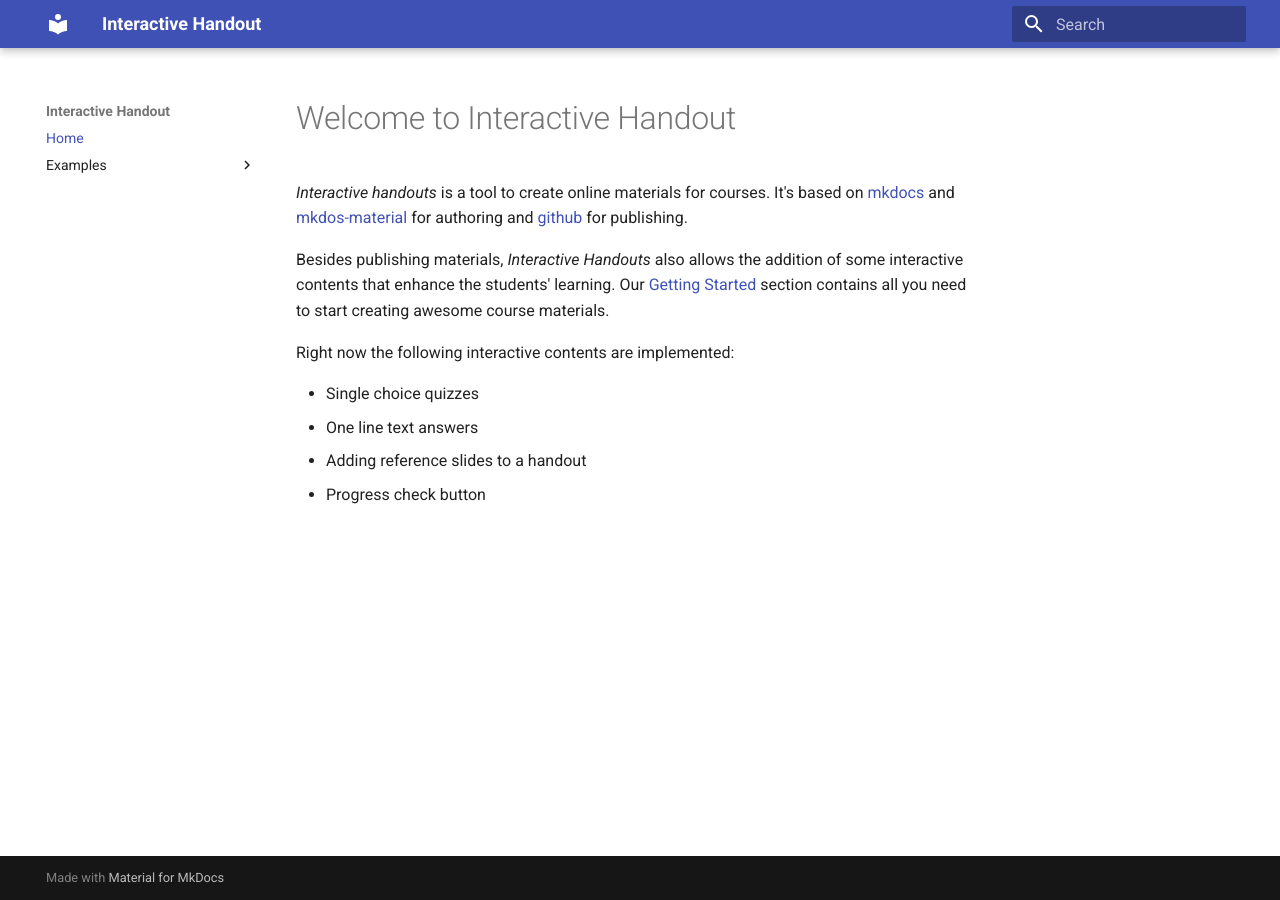
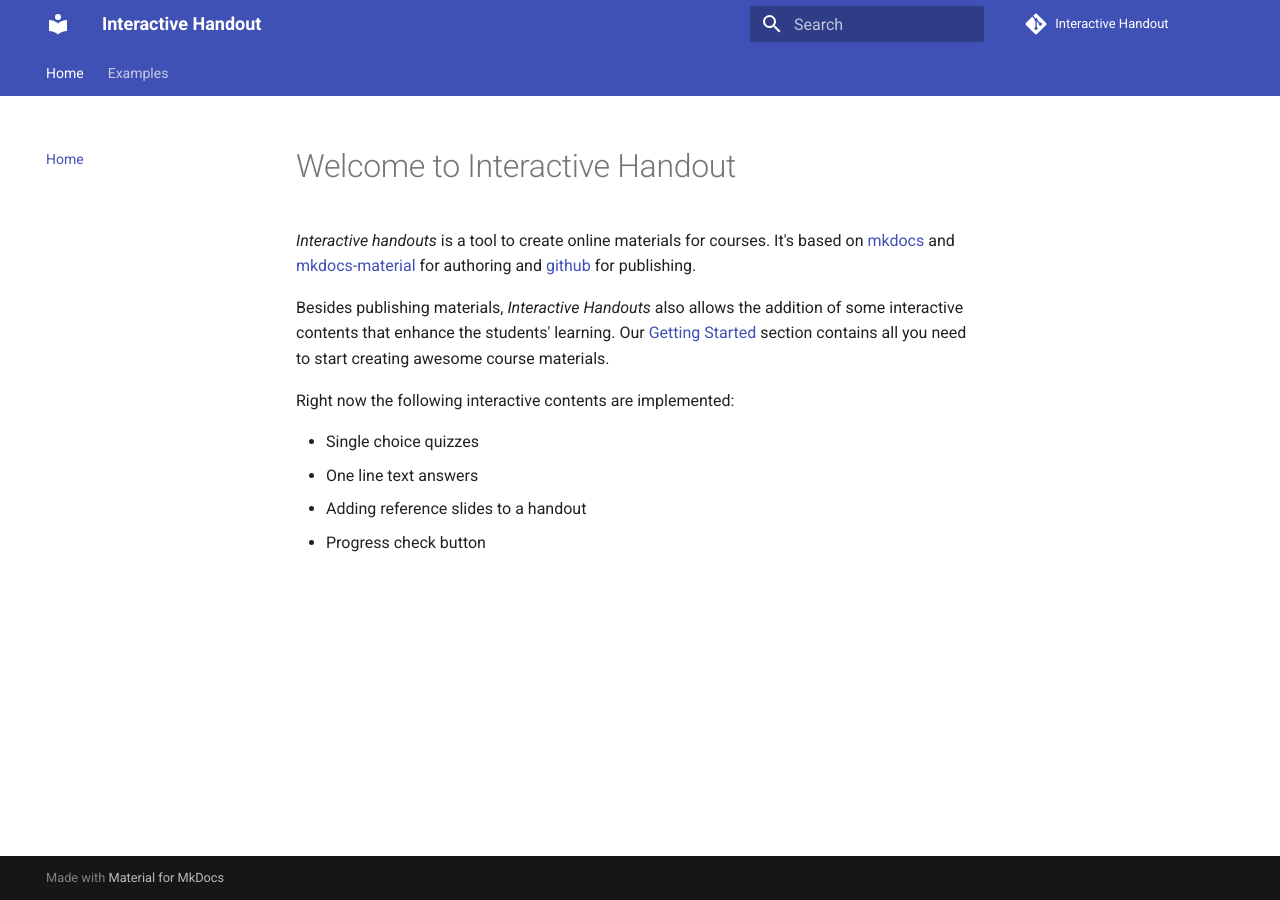
Before and after one commit to insper-education/active-handout, an MkDocs documentation site: the page built from content/index.md, in a window 1280 px wide. Built offline with MkDocs 1.6.1 and Material for MkDocs 9.7.7, drawn with Linux system fonts in a browser that asks for light colours; nearby versions of some CDN libraries; comment, search, counter and statistics services are not loaded; part of the change alters nothing that is shown.

```diff
--- a/content/index.md
+++ b/content/index.md
@@ -1,6 +1,6 @@
 # Welcome to Interactive Handout
 
-*Interactive handouts* is a tool to create online materials for courses. It's based on [mkdocs](https://mkdocs.org) and [mkdos-material](https://squidfunk.github.io/mkdocs-material/) for authoring and [github](https://github.com) for publishing.
+*Interactive handouts* is a tool to create online materials for courses. It's based on [mkdocs](https://mkdocs.org) and [mkdocs-material](https://squidfunk.github.io/mkdocs-material/) for authoring and [github](https://github.com) for publishing.
 
 Besides publishing materials, *Interactive Handouts* also allows the  addition of some interactive contents that enhance the students' learning. Our [Getting Started](getting-started/) section contains all you need to start creating awesome course materials.
 
--- a/mkdocs.yml
+++ b/mkdocs.yml
@@ -1,12 +1,16 @@
 site_name: Interactive Handout
 
 theme:
+  feature:
+    tabs: true
   name: material
 
 docs_dir: content
 site_dir: docs
 
-site_url: http://localhost:8000
+site_url: https://insper.github.io/interactive-handout/
+repo_name: "Interactive Handout"
+repo_url: https://github.com/Insper/interactive-handout
 
 nav:
   - Home: index.md
```
